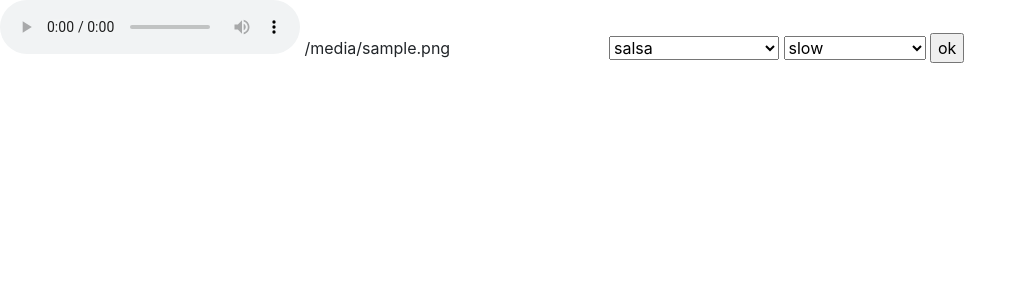
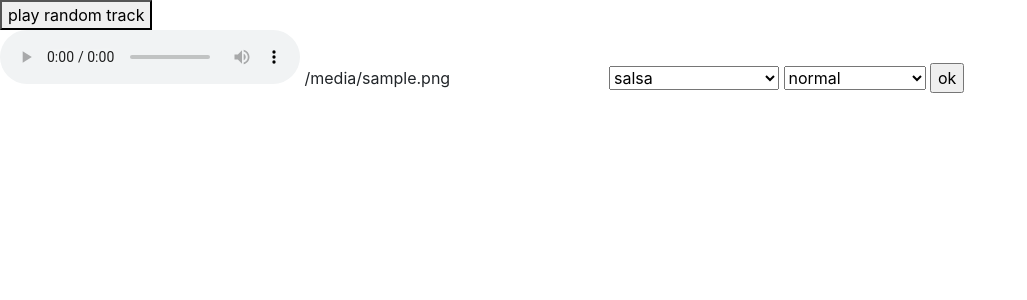
Before and after one commit to vetsinen/l1player, a Flask app: template templates/index.html in a window 1280 px wide. Shown: the top 300 px of the page, without its empty margins (0-1027 px from the left). Run offline with Flask 2, Linux system fonts and the light colour scheme; the template is opened without the code that fills it: most values are stand-ins (such as "Sample title", 1, 10 or a date in 2020).

Commit message:
switch to random track

```diff
--- a/static/main.js
+++ b/static/main.js
@@ -1,21 +1,55 @@
 'use strict';
 
 let currentTrack;
+let shuffleMode = false;
 
 document.addEventListener("DOMContentLoaded", function (event) {
     console.log('ready');
     for (let track of files) {
         document.getElementById(track).addEventListener('playing', () => {
-        console.log('currentTrack-'+currentTrack);
+            console.log('currentTrack-' + currentTrack);
             console.log(track + ' started in chrome');
-        if (currentTrack){
+            if (currentTrack !== track && currentTrack) {
                 document.getElementById(currentTrack).pause();
             }
             currentTrack = track;
         });
+
+        document.getElementById(track).addEventListener('ended', () => playRandomTrack());
     }
+
+    document.getElementById('random').addEventListener('click', () => playRandomTrack());
 });
 
-function play(trackname) {
-    console.log(trackname);
+function playRandomTrack() {
+    function getRandomInt(max) {
+        return Math.floor(Math.random() * Math.floor(max));
     }
+
+    if (currentTrack) {
+        document.getElementById(currentTrack).pause();
+    }
+
+    shuffleMode = true;
+    currentTrack = files[getRandomInt(tracksN)];
+    console.log(currentTrack + ' to play next');
+    document.getElementById(currentTrack).play();
+}
+
+let http = new XMLHttpRequest();
+let params = 'orem=ipsum&name=binny';
+http.open('POST', 'opinion', true);
+
+//Send the proper header information along with the request
+http.setRequestHeader('Content-type', 'application/x-www-form-urlencoded');
+
+http.onreadystatechange = function () {//Call a function when the state changes.
+    if (http.readyState === 4 && http.status === 200) {
+        alert(http.responseText);
+    }
+};
+
+function send(track) {
+    console.log(track);
+    http.send(params);
+}
--- a/templates/index.html
+++ b/templates/index.html
@@ -11,6 +11,7 @@
     </script>
 </head>
 <body>
+<div><button id="random">play random track</button></div>
 {% for file in files %}
     <div>
         <audio id="{{ file }}" controls>
@@ -21,29 +22,31 @@
             <option disabled>choose genre</option>
             <option value="salsa">salsa</option>
             <option value="bacha">bachata</option>
-            <option value="semba">urban kizomba</option>
+            <option value="kurba">urban kizomba</option>
             <option value="menga">merengue</option>
-            <option value="bacha">dominicana</option>
+            <option value="domba">dominicana</option>
             <option value="semba">kizomba tradicional</option>
             <option value="chacha">chacha</option>
-            <option value="son">son</option>
+            <option value="sonna">son</option>
             <option value="timba">timba</option>
         </select>
 
         <select name="velocity" id="">
             <option disabled>choose velocity</option>
             <option value="slow">slow</option>
-            <option value="normal">normal</option>
+            <option value="normal" selected="selected">normal</option>
             <option value="fast">fast</option>
         </select>
 
-        <input type="button" value="ok">
+        <input onclick="send('{{ file }}')" type="button" value="ok">
 
     </div>
 {% endfor %}
 
 <script>
-    var files = {{files | safe}};
+    let files = {{files | safe}};
+    const tracksN = files.length;
+
 </script>
 <script src="static/main.js"></script>
 </body>
```
Also changed, not shown: 2 other files. Lines whose indentation alone changed are shown as unchanged.
